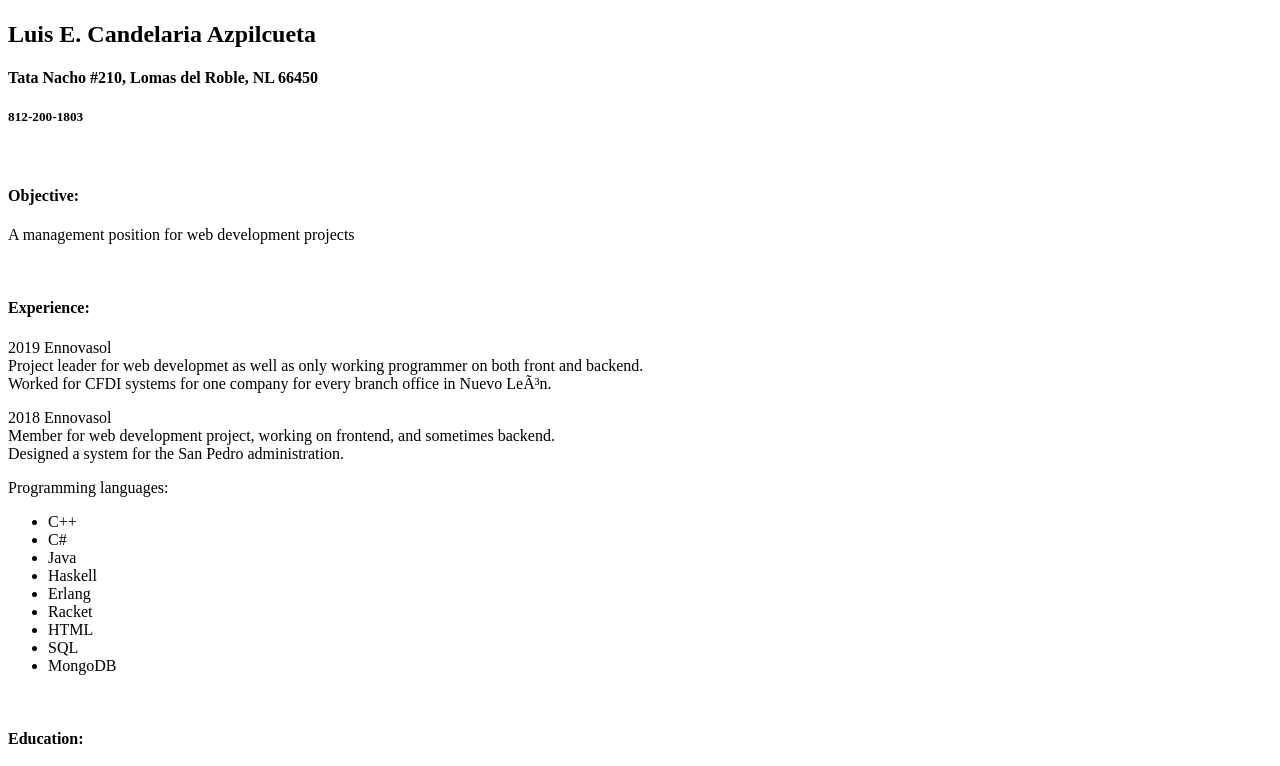
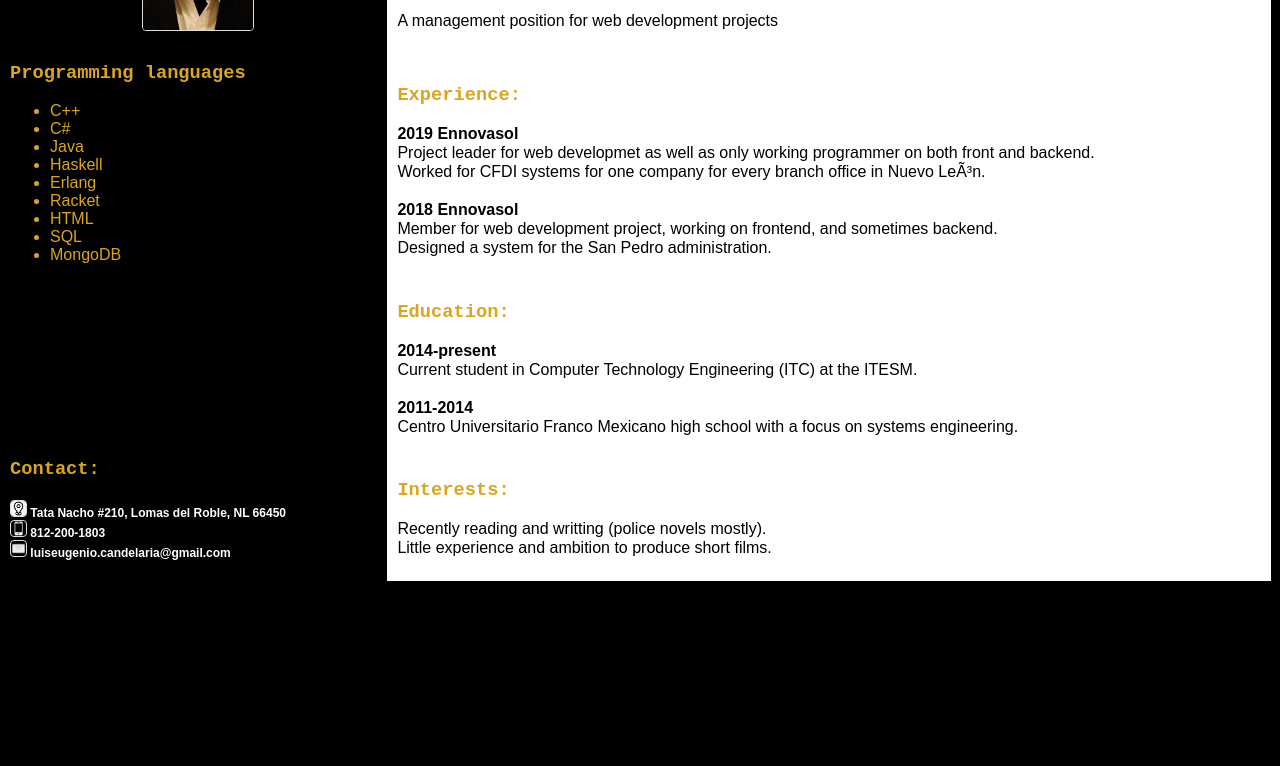
Before and after one commit to LuisCandelaria/Lab-1, a plain HTML site: page index.html in a window 1280 px wide. Shown: the part 141-907 px from the top of the page. After the commit the page ends 800 px from the top, so only its background shows below. Drawn offline with Linux system fonts and the light colour scheme.

Commit message:
Added CSS and icons, and changed index.html

```diff
--- /dev/null
+++ b/CSS/index.css
@@ -0,0 +1,89 @@
+body{
+    background-color: black;
+}
+
+h2{
+    color:  black;
+    font-family: Impact, Charcoal, sans-serif;
+    font-size: 38px;
+    margin-bottom: 10px;
+}
+
+h3{
+    color: goldenrod;
+    font-family: 'Courier New', Courier, monospace;
+}
+
+h4{
+    color: black;
+    line-height: 0px;
+    font-family: Verdana, Geneva, Tahoma, sans-serif;
+}
+
+h5{
+    color: white;
+    font-family: Arial, Helvetica, sans-serif;
+    font-size: 12px;
+}
+
+p{
+    color: black;
+    font-family: Arial, Helvetica, sans-serif;
+    margin-top: 1px;
+    margin-bottom: 1px;
+}
+
+li{
+    color: goldenrod;
+    font-family: Arial, Helvetica, sans-serif;
+}
+
+img{
+    border: 1px solid #ddd;
+    border-radius: 4px;
+    width: 110px;
+    height: 150px;
+    align-content: center;
+    margin-top: 10px;
+    margin-bottom: 10px;
+}
+
+.icon{
+    width: 15px;
+    height: 15px;
+    margin: 0px 0px 0px 0px;
+}
+
+.center {
+    display: block;
+    margin-left: auto;
+    margin-right: auto;
+}
+
+table{
+    border: 1px solid black;
+    border-collapse: collapse;
+    width: 100%;
+}
+
+td{
+    border: none;
+}
+
+.col1{
+    background-color: black;
+    width: 30%;
+}
+
+.col2{
+    background-color: white;
+    width: 70%;
+}
+
+.title{
+    font-weight: bolder;
+}
+
+.right{
+    padding-left: 10px;
+}
--- a/index.html
+++ b/index.html
@@ -6,43 +6,37 @@
             <title>
                 Lab 1
             </title>
-        <meta charset="UFT-8" />
+            <link href="./CSS/index.css" rel="stylesheet" type="text/css" />
+            <meta charset="UFT-8" name="viewport" content="width=device-width, initial-scale=1.0" />
         </head>
         <body>
-        <img src="./Assets/foto.png" alt="Me..." width="100" height="130" />
+            <table>
+                <colgroup>
+                    <col class="col1" />
+                    <col class="col2" />
+                </colgroup>
+                <tbody>
+                    <tr>
+                        <td id="c1">
+                            <img src="./Assets/foto.png" alt="Me..." class="center" />
+                        </td>
+                        <td class="right">
                             <h2>
-            Luis E. Candelaria Azpilcueta
+                                Luis Eugenio Candelaria Azpilcueta
                             </h2>
-        <h4>
-            Tata Nacho #210, Lomas del Roble, NL 66450
-        </h4>
-        <h5>
-            812-200-1803
-        </h5>
-        <br>
                             <h4>
                                 Objective:
                             </h4>
                             <p>
                                 A management position for web development projects
                             </p>
-        <br>
-        <h4>
-            Experience:
-        </h4>
-        <p>
-            2019 Ennovasol
-            <br>Project leader for web developmet as well as only working programmer on both front and backend.
-            <br>Worked for CFDI systems for one company for every branch office in Nuevo León.
-        </p>
-        <p>
-            2018 Ennovasol
-            <br>Member for web development project, working on frontend, and sometimes backend.
-            <br>Designed a system for the San Pedro administration.
-        </p>
-        <p>
-            Programming languages:
-            <br>
+                        </td>
+                    </tr>
+                    <tr>
+                        <td>
+                            <h3>
+                                Programming languages
+                            </h3>
                             <ul>
                                 <li>
                                     C++
@@ -72,26 +66,82 @@
                                     MongoDB
                                 </li>
                             </ul>
+                        </td>
+                        <td class="right">
+                            <h3>
+                                Experience:
+                            </h3>
+                            <p class="title">
+                                2019 Ennovasol
+                            </p>
+                            <p>
+                                Project leader for web developmet as well as only working programmer on both front and backend.
+                            </p>
+                            <p>
+                                Worked for CFDI systems for one company for every branch office in Nuevo León.
                             </p>
                             <br>
-        <h4>
-            Education:
-        </h4>
-        <p>
-            2014-present
-            <br>Current student in Computer Technology Engineering (ITC) at the ITESM.
+                            <p class="title">
+                                2018 Ennovasol
                             </p>
                             <p>
-            2011-2014
-            <br>Centro Universitario Franco Mexicano high school with a focus on systems engineering.
+                                Member for web development project, working on frontend, and sometimes backend.
+                            </p>
+                            <p>
+                                Designed a system for the San Pedro administration.
+                            </p>
+                        </td>
+                    </tr>
+                    <tr>
+                        <td>
+
+                        </td>
+                        <td class="right">
+                            <h3>
+                                Education:
+                            </h3>
+                            <p class="title">
+                                2014-present
+                            </p>
+                            <p>
+                                Current student in Computer Technology Engineering (ITC) at the ITESM.
                             </p>
                             <br>
-        <h4>
+                            <p class="title">
+                                2011-2014
+                            </p>
+                            <p>
+                                Centro Universitario Franco Mexicano high school with a focus on systems engineering.
+                            </p>
+                        </td>
+                    </tr>
+                    <tr>
+                        <td>
+                            <h3>
+                                Contact:
+                                <h5>
+                                    <img src="./Assets/address.png" alt="Address icon" class="icon" />
+                                    Tata Nacho #210, Lomas del Roble, NL 66450
+                                    <br><img src="./Assets/phone.png" alt="Phone icon" class="icon" />
+                                    812-200-1803
+                                    <br><img src="./Assets/email.png" alt="Email icon" class="icon" />
+                                    luiseugenio.candelaria@gmail.com
+                                </h5>
+                            </h3>
+                        </td>
+                        <td class="right">
+                            <h3>
                                 Interests:
-        </h4>
+                            </h3>
                             <p>
                                 Recently reading and writting (police novels mostly).
-            <br>Little experience and ambition to produce short films.
                             </p>
+                            <p>
+                                Little experience and ambition to produce short films.
+                            </p>
+                        </td>
+                    </tr>
+                </tbody>
+            </table>
         </body>
     </html>
```
Also changed, not shown: Assets/address.png (added), Assets/email.png (added), Assets/phone.png (added), 1 other file. Lines whose indentation alone changed are shown as unchanged.
